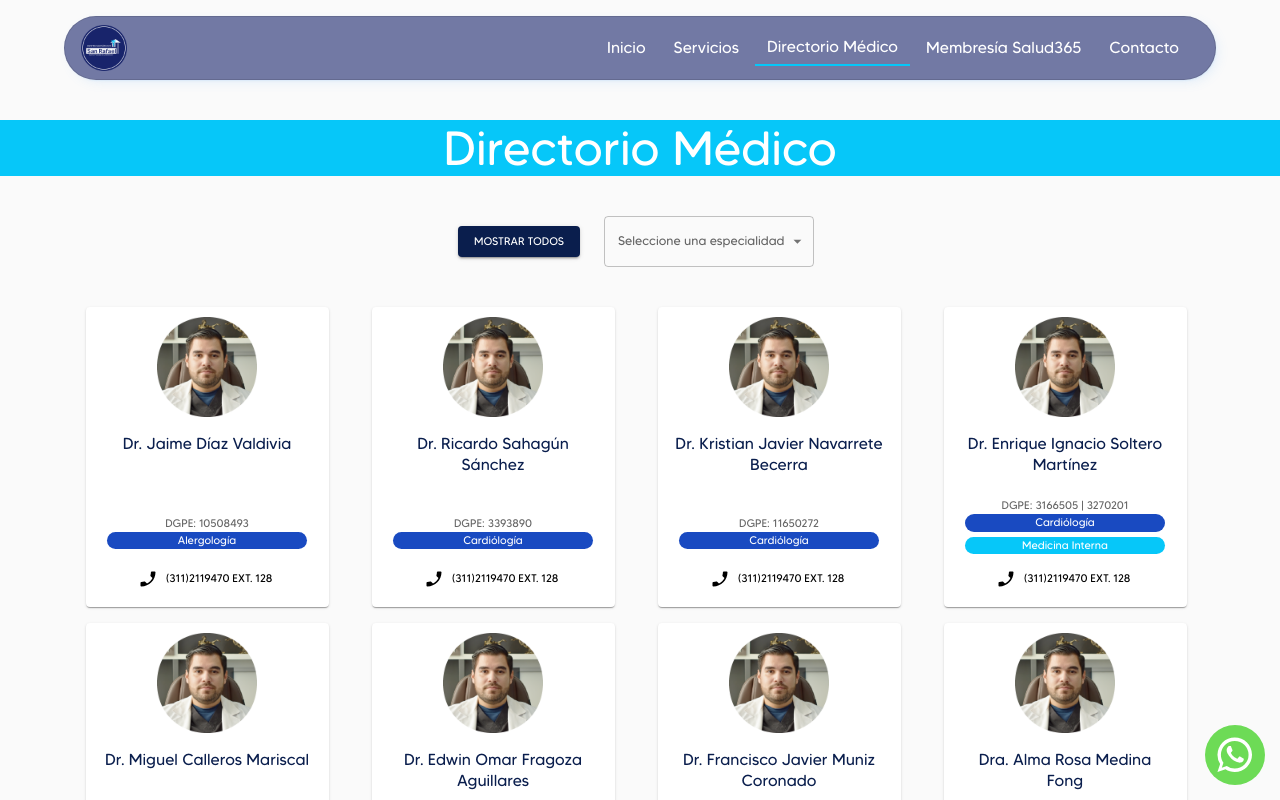
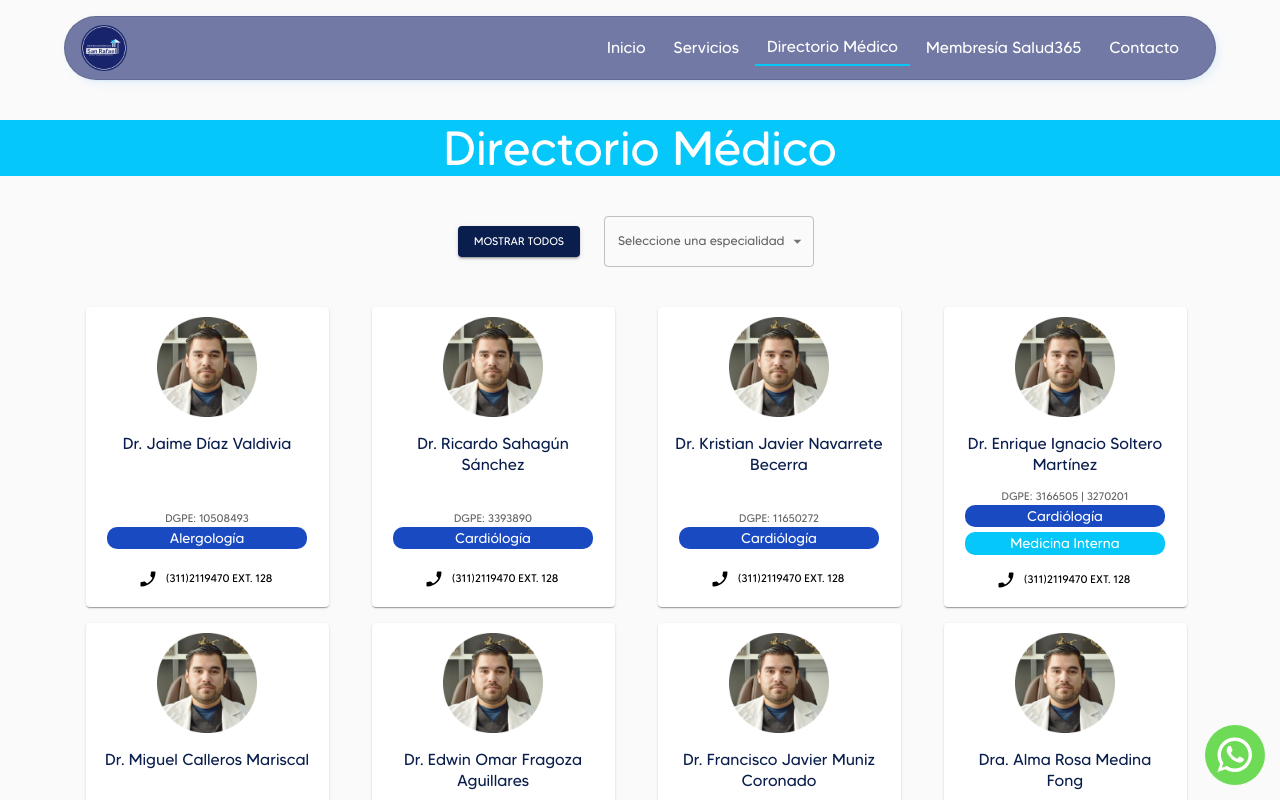
Before and after one commit to Amezcua04/cqsr-v2, a React (Create React App) app: page /medicos in a window 1280 px wide. Shown: the top 800 px of the page. Built offline with nearby package versions, Linux system fonts and the light colour scheme.

Commit message:
FIXED: ajuste del tamaño de la fuente para desktop

```diff
--- a/src/scenes/especialidades/CardMedico.jsx
+++ b/src/scenes/especialidades/CardMedico.jsx
@@ -90,7 +90,7 @@ const CardMedico = ({ especialista }) => {
                 backgroundColor: "#194AC1",
                 borderRadius: "10px",
                 width: {xs: "150px", lg: "200px" },
-                fontSize: {xs: "11px"},
+                fontSize: {xs: "11px", lg: "14px"},
                 marginLeft: "0 !important",
               }}
             >
@@ -106,7 +106,7 @@ const CardMedico = ({ especialista }) => {
                 borderRadius: "10px",
                 margin: "5px 0 !important",
                 width: {xs: "150px", lg: "200px" },
-                fontSize: {xs: "11px"},
+                fontSize: {xs: "11px", lg: "14px"},
               }}
             >
               {especialista.subespecialidad}
```
